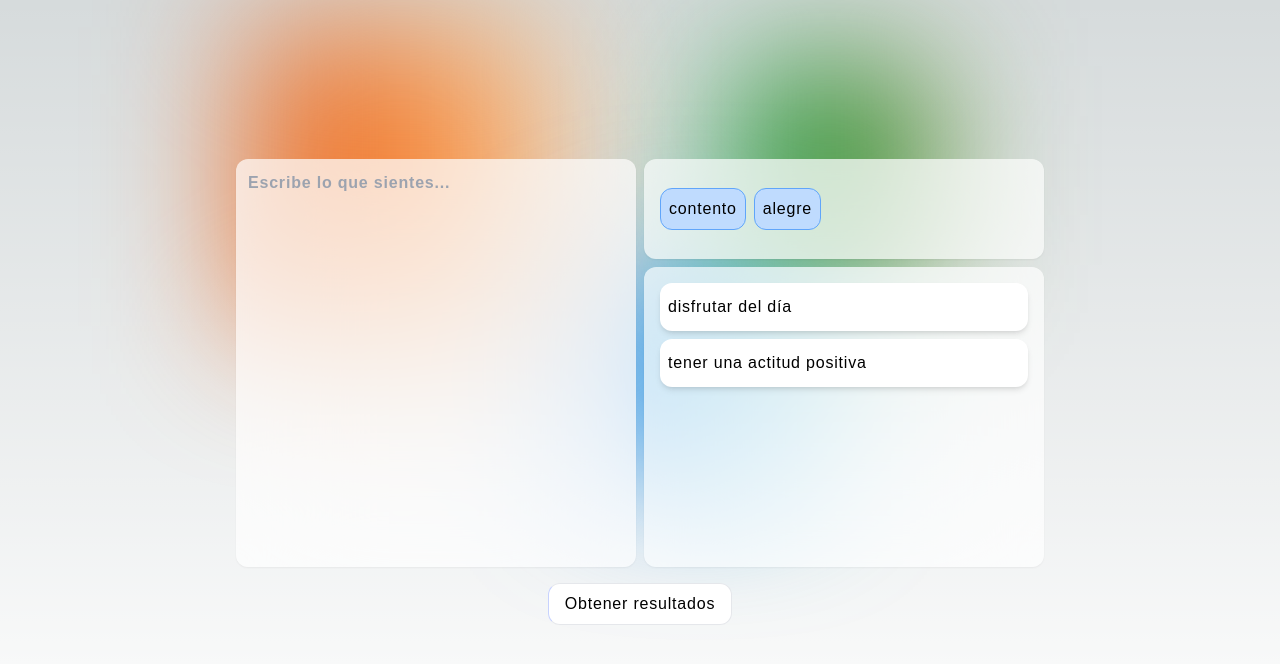
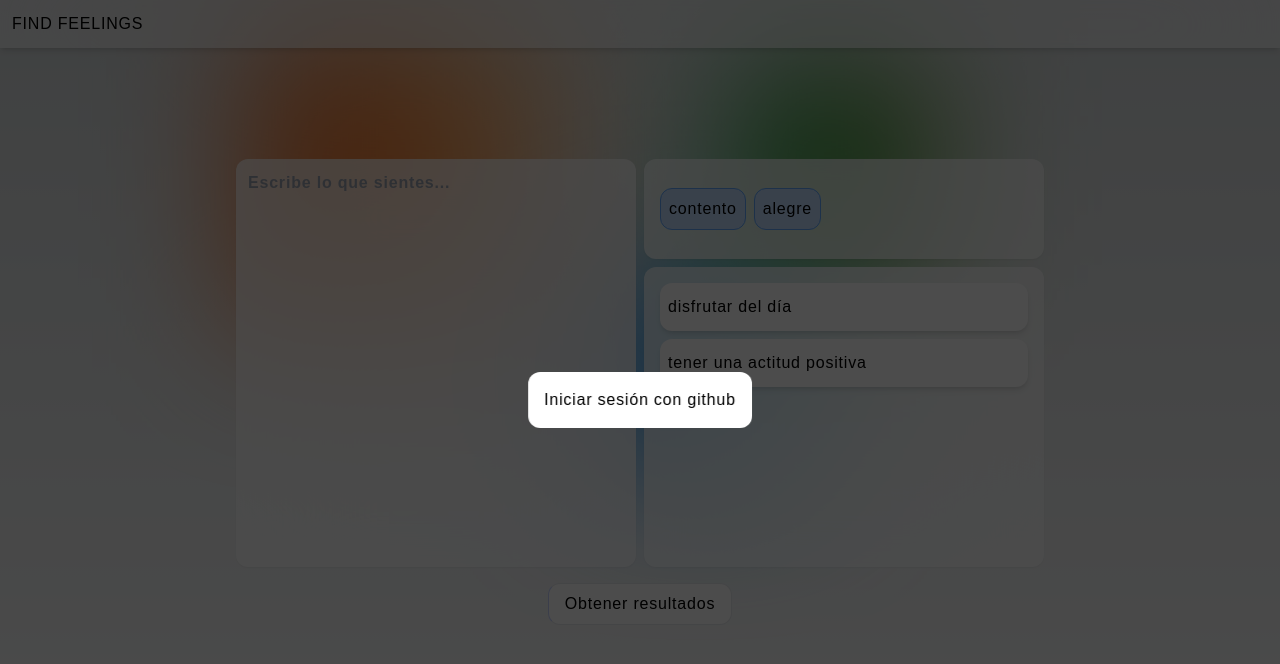
Before and after one commit to jeth18/front-feelings, a Next.js app: page / in a window 1280 px wide. Shown: the top 664 px of the page. Built offline with nearby package versions, Linux system fonts and the light colour scheme; no server answers.

Commit message:
Login with nextjs

```diff
--- a/next.config.js
+++ b/next.config.js
@@ -3,6 +3,17 @@ const nextConfig = {
   experimental: {
     appDir: true,
   },
-}
+  images: {
+    //https://avatars.githubusercontent.com/u/36642059?v=4
+    remotePatterns: [
+      {
+        protocol: "https",
+        hostname: "avatars.githubusercontent.com",
+        port: "",
+        pathname: "/u/**",
+      },
+    ],
+  },
+};
 
 module.exports = nextConfig
--- a/package.json
+++ b/package.json
@@ -14,8 +14,8 @@
     "@types/react-dom": "18.0.11",
     "autoprefixer": "10.4.14",
     "eslint": "8.38.0",
-    "eslint-config-next": "13.3.0",
-    "next": "13.3.0",
+    "eslint-config-next": "13.2.4",
+    "next": "13.2.4",
     "next-auth": "^4.22.0",
     "postcss": "8.4.21",
     "react": "18.2.0",
--- a/src/app/globals.css
+++ b/src/app/globals.css
@@ -37,3 +37,45 @@ textarea {
   color: rgb(77, 77, 77);
   font-weight: 600;
 }
+
+.modal {
+  position: fixed;
+  top: 0;
+  left: 0;
+  width:100%;
+  height: 100%;
+  background: rgba(0, 0, 0, 0.7);
+}
+
+.modal-main {
+  position:fixed;
+  background: rgba(255, 255, 255);
+  padding: 16px;
+  height: auto;
+  top:50%;
+  left:50%;
+  transform: translate(-50%,-50%);
+  border-radius: 12px;
+
+  display: flex;
+  flex-direction: column;
+  justify-content: center;
+  align-items: center;
+
+  backdrop-filter: blur(10px);
+}
+
+.display-block {
+  display: block;
+}
+
+.display-none {
+  display: none;
+}
+
+.modal-header {
+  display: flex;
+  justify-content: space-between;
+  align-items: center;
+  gap: 20px;
+}
--- a/src/app/layout.tsx
+++ b/src/app/layout.tsx
@@ -1,4 +1,6 @@
+"use client"
 import './globals.css'
+import { SessionProvider } from "next-auth/react"
 
 export const metadata = {
   title: 'Create Next App',
@@ -6,13 +8,17 @@ export const metadata = {
 }
 
 export default function RootLayout({
-  children,
+  children
 }: {
   children: React.ReactNode
 }) {
   return (
     <html lang="en">
-      <body>{children}</body>
+      <body>
+        <SessionProvider>
+          {children}
+        </SessionProvider>
+      </body>
     </html>
   )
 }
--- a/src/app/page.tsx
+++ b/src/app/page.tsx
@@ -1,61 +1,20 @@
 "use client"
-import { useState } from "react"
+import { MyApp } from "@/components/App"
+import { Header } from "@/components/Header"
+import { MessageAlert } from "@/components/MessageAlert"
+import { signIn, useSession } from "next-auth/react"
 
 export default function Home() {
-
-  const [data, setData] = useState({
-    feelings: ["contento", "alegre"],
-    steps: ["disfrutar del día", "tener una actitud positiva"]
-  })
-  const [text, setText] = useState("")
-
-  const getData = () => {
-    console.log(text)
-  }
-
+  const { data: session } = useSession()
   return (
-    <main className="flex flex-col justify-center items-center min-h-screen h-screen">
-
-      <section className="flex flex-row gap-2 flex-wrap">
-        <article className="backdrop-blur-3xl bg-white/70 rounded-xl min-w-[400px] h-auto shadow-sm">
-          <textarea onChange={(e) => setText(e.target.value)} className="p-3 outline-none resize-none bg-transparent overflow-auto h-full w-full" placeholder="Escribe lo que sientes..."></textarea>
-        </article>
-        <article className="flex flex-col gap-2 flex-wrap">
-          <div id="emojis" className="flex items-center gap-2 p-4 min-w-[400px] backdrop-blur-3xl rounded-xl bg-white/70 rounded-x h-[100px] shadow-sm">
-            {
-              data.feelings.map((feel, index)=> {
-                return (
-                  <span className="p-2 bg-blue-200 rounded-xl border-blue-400 border-[1px] text-black" key={index}>{feel}</span>
-                )
-              })
-            }
-          </div>
-          <div id="emojis" className="flex flex-col gap-2 p-4 min-w-[400px] backdrop-blur-3xl rounded-xl bg-white/70 rounded-x h-[300px] shadow-sm">
-            {
-              data.steps.map((step, index) => {
-                return (
-                  <span className="bg-white pl-2 pr-2 pt-3 pb-3 rounded-xl shadow-md" key={index}>{step}</span>
-                )
-              })
-            }
-          </div>
-        </article>
-      </section>
-
-      <button onClick={getData} className="m-4 pl-4 pr-4 pt-2 pb-2 bg-white border-[1px] border-l-indigo-200 rounded-xl">Obtener resultados</button>
-
-      <div
-        id="square"
-        className="absolute blur-[72px] w-[300px] h-[300px] bg-gradient-to-r from-orange-600 to-orange-300 -z-10 top-[100px] left-[250px] animate-[bounce_6s_ease-in-out_infinite]">
-      </div>
-      <div
-        id="square"
-        className="absolute blur-[72px] w-[200px] h-[200px] bg-gradient-to-r from-blue-500 to-cyan-500 -z-10 top-[300px] left-[600px] animate-[bounce_4s_ease-in-out_infinite]">
-      </div>
-      <div
-        id="square"
-        className="absolute blur-[72px] w-[200px] h-[200px] bg-gradient-to-r from-green-600 to-lime-700 -z-10 top-[80px] right-[350px] animate-[bounce_10s_ease-in-out_infinite]">
-      </div>
-    </main>
+      <main className="flex flex-col justify-center items-center min-h-screen h-screen">
+        <Header />
+        <MyApp/>
+        { !session &&
+          <MessageAlert open={session !== undefined}>
+            <button onClick={() => signIn("github")}>Iniciar sesión con github</button>
+          </MessageAlert>
+        }
+      </main>
   )
 }
--- /dev/null
+++ b/src/components/App.tsx
@@ -0,0 +1,61 @@
+"use client"
+import { useState } from "react";
+
+export const MyApp = () => {
+
+  const [data, setData] = useState({
+    feelings: ["contento", "alegre"],
+    steps: ["disfrutar del día", "tener una actitud positiva"]
+  })
+  const [text, setText] = useState("")
+
+  const getData = () => {
+    console.log(text)
+  }
+
+
+  return (
+    <>
+      <section className="flex flex-row gap-2 flex-wrap">
+          <article className="backdrop-blur-3xl bg-white/70 rounded-xl min-w-[400px] h-auto shadow-sm">
+            <textarea onChange={(e) => setText(e.target.value)} className="p-3 outline-none resize-none bg-transparent overflow-auto h-full w-full" placeholder="Escribe lo que sientes..."></textarea>
+          </article>
+          <article className="flex flex-col gap-2 flex-wrap">
+            <div id="emojis" className="flex items-center gap-2 p-4 min-w-[400px] backdrop-blur-3xl rounded-xl bg-white/70 rounded-x h-[100px] shadow-sm">
+              {
+                data.feelings.map((feel, index)=> {
+                  return (
+                    <span className="p-2 bg-blue-200 rounded-xl border-blue-400 border-[1px] text-black" key={index}>{feel}</span>
+                  )
+                })
+              }
+            </div>
+            <div id="emojis" className="flex flex-col gap-2 p-4 min-w-[400px] backdrop-blur-3xl rounded-xl bg-white/70 rounded-x h-[300px] shadow-sm">
+              {
+                data.steps.map((step, index) => {
+                  return (
+                    <span className="bg-white pl-2 pr-2 pt-3 pb-3 rounded-xl shadow-md" key={index}>{step}</span>
+                  )
+                })
+              }
+            </div>
+          </article>
+        </section>
+
+        <button onClick={getData} className="m-4 pl-4 pr-4 pt-2 pb-2 bg-white border-[1px] border-l-indigo-200 rounded-xl">Obtener resultados</button>
+
+        <div
+          id="square"
+          className="absolute blur-[72px] w-[300px] h-[300px] bg-gradient-to-r from-orange-600 to-orange-300 -z-10 top-[100px] left-[250px] animate-[bounce_6s_ease-in-out_infinite]">
+        </div>
+        <div
+          id="square"
+          className="absolute blur-[72px] w-[200px] h-[200px] bg-gradient-to-r from-blue-500 to-cyan-500 -z-10 top-[300px] left-[600px] animate-[bounce_4s_ease-in-out_infinite]">
+        </div>
+        <div
+          id="square"
+          className="absolute blur-[72px] w-[200px] h-[200px] bg-gradient-to-r from-green-600 to-lime-700 -z-10 top-[80px] right-[350px] animate-[bounce_10s_ease-in-out_infinite]">
+        </div>
+    </>
+  )
+};
--- /dev/null
+++ b/src/components/Header.tsx
@@ -0,0 +1,34 @@
+"use client"
+import { signIn, signOut, useSession } from "next-auth/react"
+import Image from "next/image";
+import { MessageAlert } from "./MessageAlert";
+
+export const Header = () => {
+  const { data: session } = useSession()
+  return (
+    <header className="absolute top-0 left-0 w-full flex justify-between items-center p-3 backdrop-blur-3xl bg-white/50 shadow-md">
+      <section>
+        FIND FEELINGS
+      </section>
+      <section className="flex gap-2">
+        {session &&
+          (
+            <>
+              <button className="rounded-md bg-red-600 text-white p-1" onClick={() => signOut()}>Cerrar sesión</button>
+              <div className="flex justify-center items-center gap-2">
+                <span className="font-black">{session.user?.name}</span>
+                <Image
+                  src={session.user?.image ?? ''}
+                  alt="Imagen user"
+                  width={32}
+                  height={24}
+                  className="rounded-full"
+                />
+              </div>
+            </>
+          )
+        }
+      </section>
+    </header>
+  )
+};
--- /dev/null
+++ b/src/components/MessageAlert.tsx
@@ -0,0 +1,19 @@
+
+type Props = {
+  open: boolean,
+  children: React.ReactNode
+}
+
+export const MessageAlert = ({open, children}: Props) => {
+  const show = open ? 'display-modal' : 'display-none'
+  return (
+    <div className={`modal ${show}`}>
+      <section className='modal-main'>
+        <section className='modal-content'>
+          {children}
+        </section>
+      </section>
+    </div>
+  )
+
+}
--- /dev/null
+++ b/src/pages/api/auth/[...nextauth].tsx
@@ -0,0 +1,15 @@
+import NextAuth from "next-auth"
+import GithubProvider from "next-auth/providers/github"
+
+export const authOptions = {
+  // Configure one or more authentication providers
+  secret: process.env.NEXTAUTH_SECRET,
+  providers: [
+    GithubProvider({
+      clientId: process.env.GITHUB_ID as string,
+      clientSecret: process.env.GITHUB_SECRET as string,
+    }),
+    // ...add more providers here
+  ],
+}
+export default NextAuth(authOptions)
```
Also changed, not shown: src/pages/api/hello/route.ts (renamed from src/app/api/hello/route.ts), 2 other files (tests, documents, lock files or other folders).
